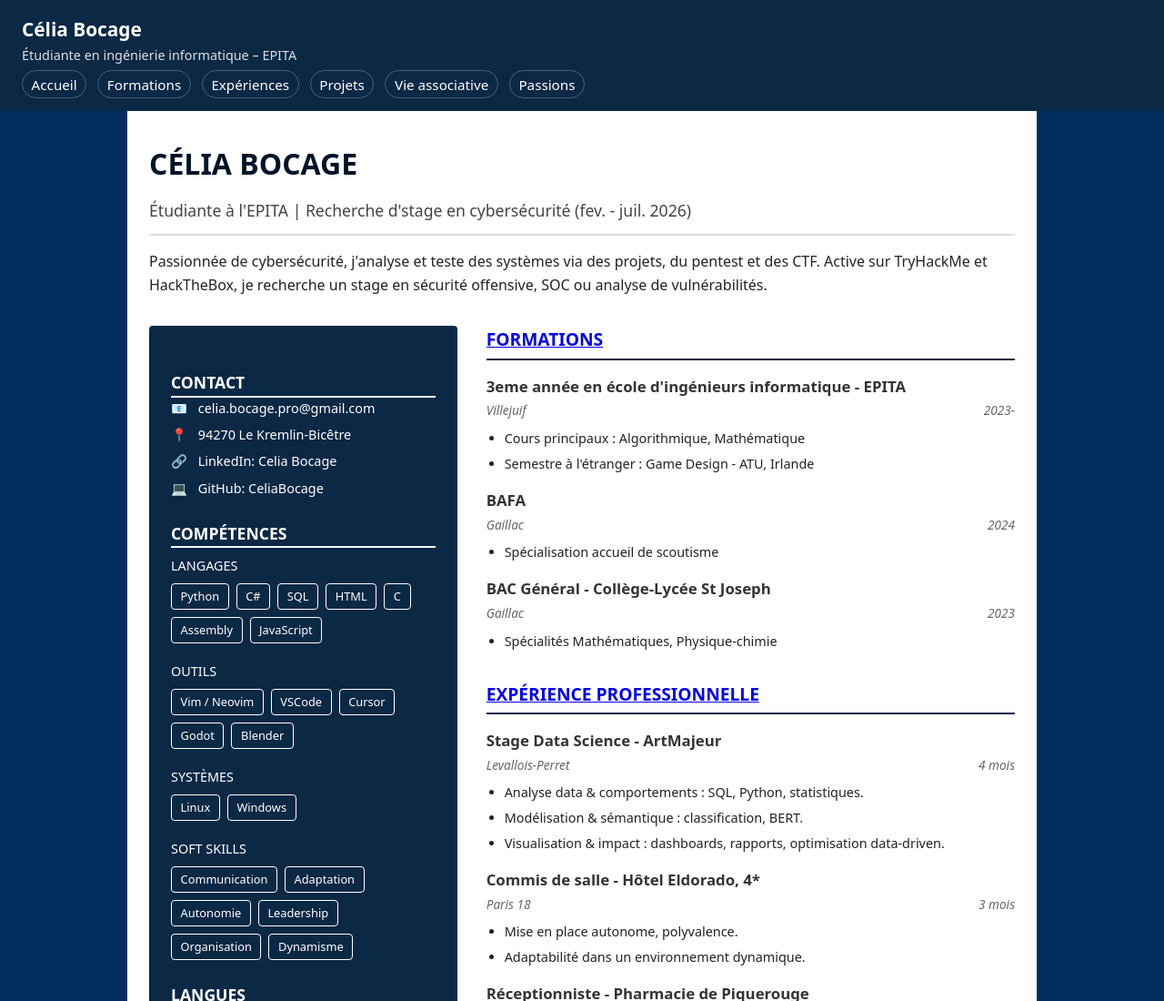
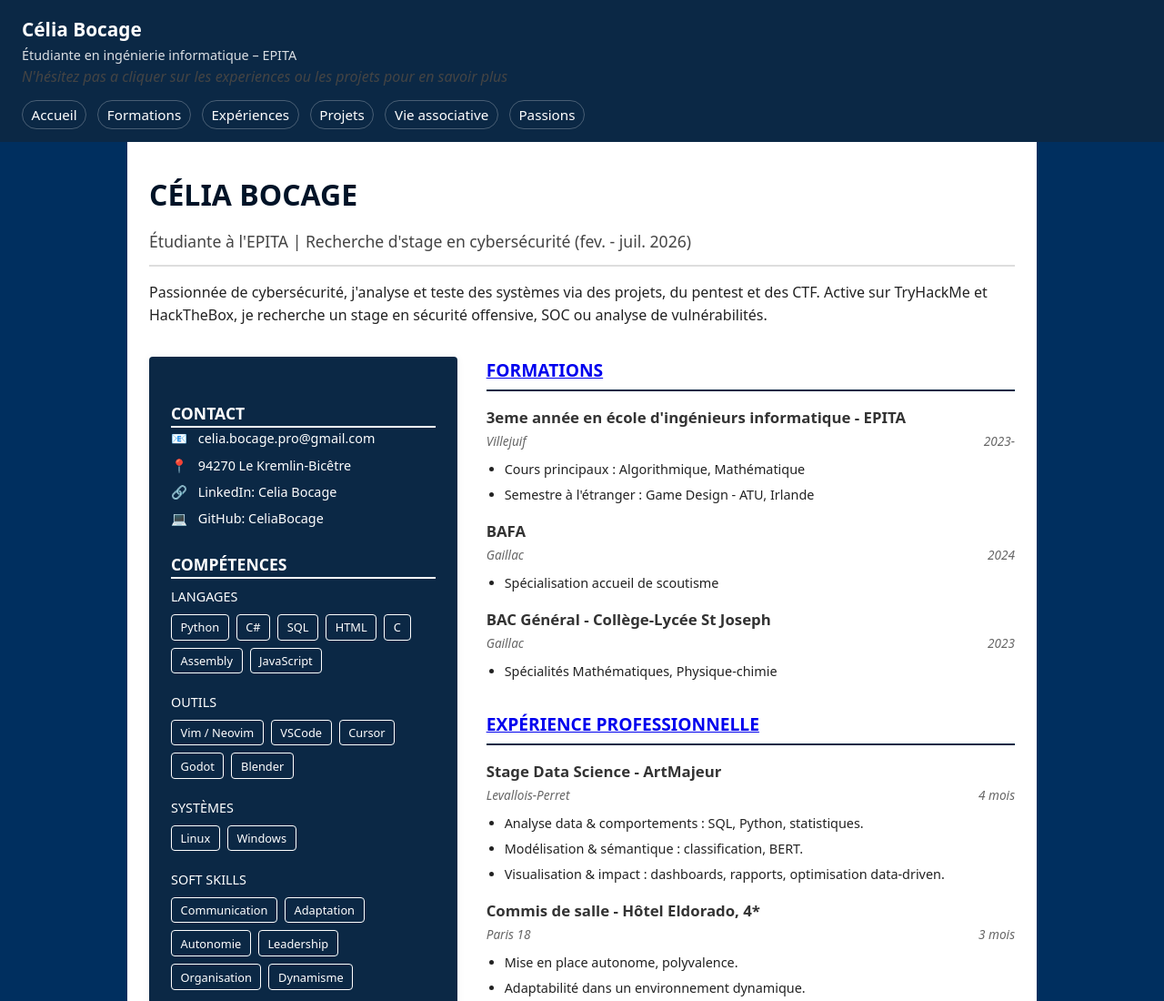
Before and after one commit to CeliaBocage/CeliaBocage.github.io, a plain HTML site: page index.html in a window 1280 px wide. Shown: the top 1100 px of the page at 91% size. Drawn offline with Linux system fonts and the light colour scheme.

Commit message:
recalibrage esthetique

```diff
--- a/index.html
+++ b/index.html
@@ -11,6 +11,7 @@
   <header>
     <div class="logo">Célia Bocage</div>
     <div class="subtitle">Étudiante en ingénierie informatique – EPITA</div>
+    <p class="tagline"> N'hésitez pas a cliquer sur les experiences ou les projets pour en savoir plus</p>
     <nav>
       <ul>
         <li><a href="index.html">Accueil</a></li>
```
